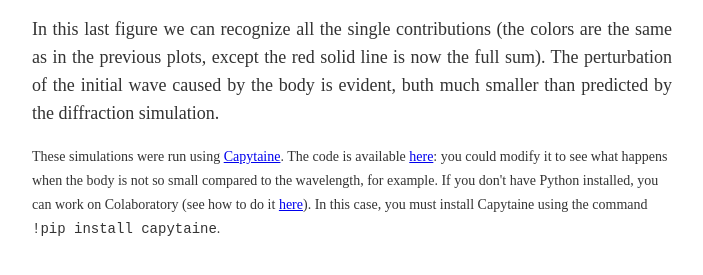
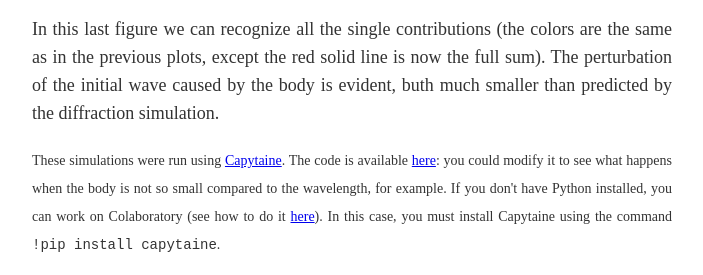
Before and after one commit to marcogambarini/marcogambarini.github.io, a plain HTML site: page floating_body.html in a window 1280 px wide. Shown: the part 2984-3259 px from the top of the page, without its empty margins (224-927 px from the left). Before the commit the page ends 3225 px from the top, so only its background shows below. Drawn offline with nearby package versions, Linux system fonts and the light colour scheme.

Commit message:
Styling stuff

```diff
--- a/floating_body.html
+++ b/floating_body.html
@@ -134,6 +134,7 @@ full sum). The perturbation of the initial wave caused by the body is
 evident, buth much smaller than predicted by the diffraction simulation.
 </p>
 
+<p>
 <smallp>
 These simulations were run using
 <a href="https://ancell.in/capytaine/latest/">Capytaine</a>. The code is available
@@ -143,3 +144,4 @@ compared to the wavelength, for example. If you don't have Python installed, you
 (see how to do it <a href="https://colab.research.google.com/github/googlecolab/colabtools/blob/master/notebooks/colab-github-demo.ipynb">here</a>).
   In this case, you must install Capytaine using the command <tt>!pip install capytaine</tt>.
 </smallp>
+</p>
--- a/style.css
+++ b/style.css
@@ -23,13 +23,8 @@ p {
 }
 
 smallp {
-    color: #333333;
-    font-family: Bitstream Charter;
     font-size: 14px;
-    line-height: 24px;
-    text-align: justify;
-    text-justify: inter-word;
-    hyphens: auto;
+    line-height: 20px;
 }
 
 
```
